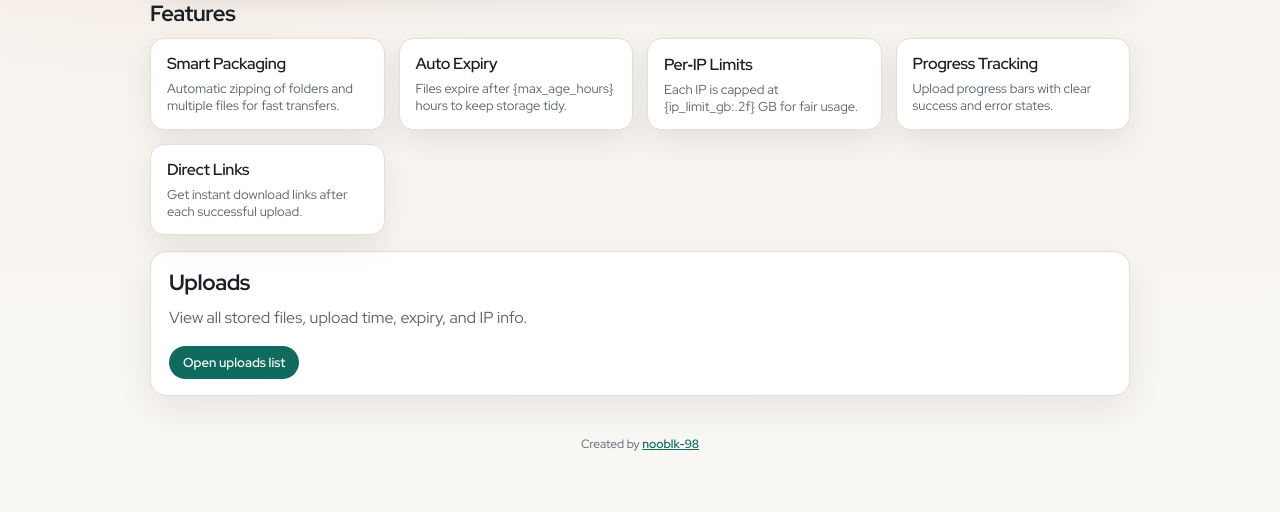
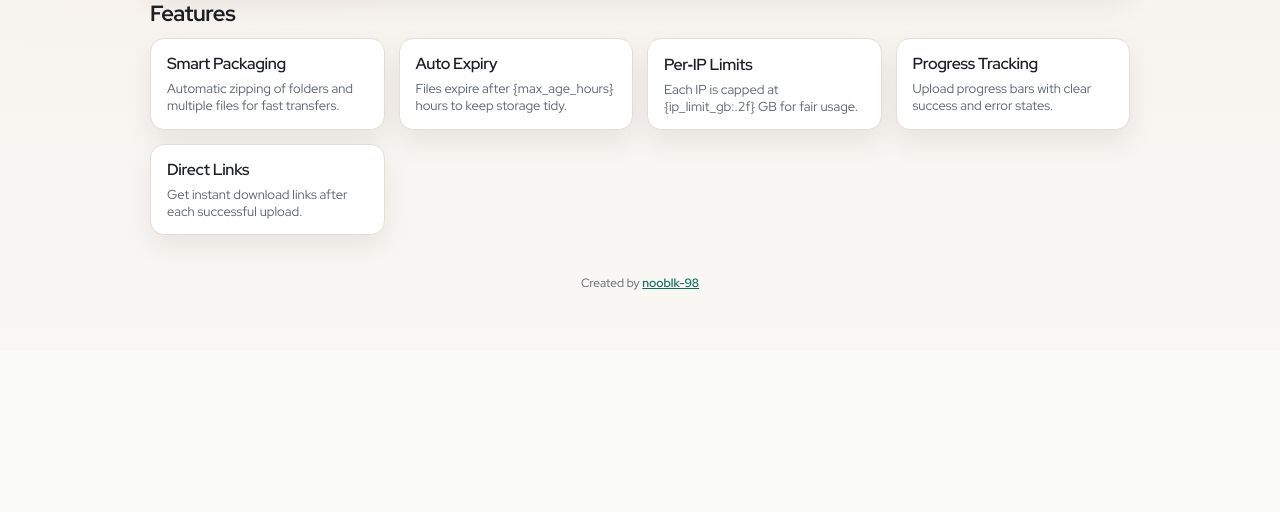
Before and after one commit to nooblk-98/temp-file-share, a Python web app: template backend/templates/index.html in a window 1280 px wide. Shown: the part 809-1321 px from the top of the page. After the commit the page ends 1099 px from the top, so only its background shows below. Run offline with Jinja, Linux system fonts and the light colour scheme; the template is opened without the code that fills it, so the values that code supplies are empty.

Commit message:
Remove uploads section from index and update volume mapping
Removed the 'Uploads' section from the index.html template. Updated docker-compose.yaml to add a volume mapping for files_db.json, ensuring the file is persisted outside the container.

```diff
--- a/backend/templates/index.html
+++ b/backend/templates/index.html
@@ -102,12 +102,6 @@
         </div>
     </div>
 
-    <div class="section-card">
-        <h2>Uploads</h2>
-        <p>View all stored files, upload time, expiry, and IP info.</p>
-        <a class="cta-link" href="/uploads">Open uploads list</a>
-    </div>
-
     <footer>
         Created by <a href="https://github.com/nooblk-98" target="_blank">nooblk-98</a>
     </footer>
--- a/docker-compose.yaml
+++ b/docker-compose.yaml
@@ -4,3 +4,4 @@ services:
     network_mode: "host"
     volumes:
       - /opt/temp-file-share/uploads:/app/uploads
+      - /opt/temp-file-share/files_db.json:/app/files_db.json
```
